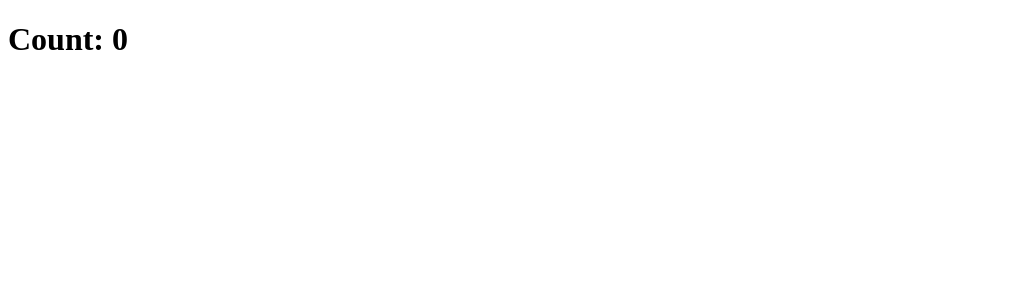
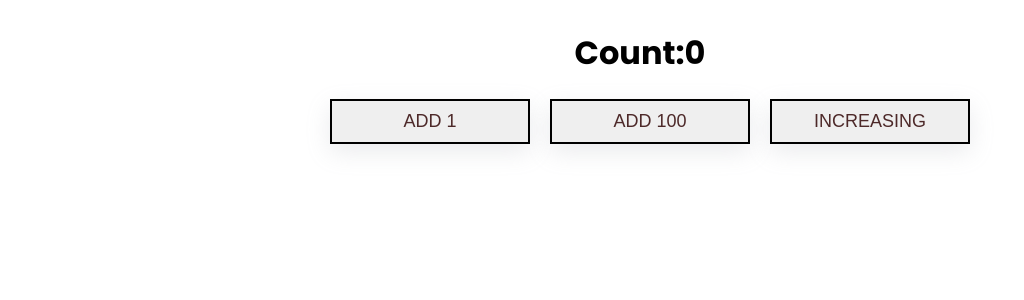
Before and after one commit to mate-academy/react_counter, a React (Create React App) app: page / in a window 1280 px wide. Shown: the top 300 px of the page, without its empty margins (0-1024 px from the left). Built offline with nearby package versions, Linux system fonts and the light colour scheme; the HTML template or start-up script is replaced by a standard one.

Commit message:
Solution

```diff
--- a/package.json
+++ b/package.json
@@ -17,7 +17,7 @@
     "@mate-academy/cypress-tools": "^1.0.4",
     "@mate-academy/eslint-config-react": "*",
     "@mate-academy/eslint-config-react-typescript": "*",
-    "@mate-academy/scripts": "^1.2.1",
+    "@mate-academy/scripts": "^1.2.3",
     "@mate-academy/students-ts-config": "*",
     "@mate-academy/stylelint-config": "*",
     "@types/node": "^17.0.23",
--- a/src/App.tsx
+++ b/src/App.tsx
@@ -1,18 +1,9 @@
 import React from 'react';
 import './App.scss';
+import { Counter } from './Counter/Counter';
 
-class App extends React.Component {
-  addOne = () => {};
-
-  add100 = () => {};
-
-  increase = () => {};
-
-  render() {
-    return (
-      <h1>Count: 0</h1>
-    );
-  }
-}
+const App: React.FC = () => (
+  <Counter />
+);
 
 export default App;
--- /dev/null
+++ b/src/Counter/Counter.scss
@@ -0,0 +1,31 @@
+@import url("https://fonts.googleapis.com/css2?family=Poppins:wght@400;700&display=swap");
+
+html {
+  font-family: "Poppins", sans-serif;
+}
+
+.counter {
+  display: flex;
+  flex-direction: column;
+  justify-content: center;
+  align-items: center;
+  &__btn {
+    width: 200px;
+    padding: 10px 5px;
+    margin-left: 20px;
+
+    border: 2px solid black;
+    box-shadow: rgba(149, 157, 165, 0.2) 0 8px 24px;
+
+    color: #4d2929;
+    font-size: 18px;
+    cursor: pointer;
+    text-transform: uppercase;
+
+    transition: box-shadow 1s;
+
+    &:hover {
+      box-shadow: rgba(0, 0, 0, 0.35) 0 5px 15px;
+    }
+  }
+}
--- /dev/null
+++ b/src/Counter/Counter.tsx
@@ -0,0 +1,70 @@
+import React from 'react';
+import './Counter.scss';
+
+type State = {
+  count: number;
+};
+
+export class Counter extends React.Component<{}, State> {
+  state: State = {
+    count: 0,
+  };
+
+  addOne = () => {
+    this.setState((state) => ({
+      count: state.count + 1,
+    }));
+  };
+
+  add100 = () => {
+    this.setState((state) => ({
+      count: state.count + 100,
+    }));
+  };
+
+  increaseCounter = () => {
+    const { count } = this.state;
+
+    this.addOne();
+
+    if (count % 5 === 0) {
+      this.add100();
+    }
+  };
+
+  render() {
+    return (
+      <div className="counter">
+        <h1>
+          Count:
+          {this.state.count}
+        </h1>
+        <div className="counter__btn-wrp">
+          <button
+            type="button"
+            className="counter__btn"
+            onClick={this.addOne}
+          >
+            add 1
+          </button>
+
+          <button
+            type="button"
+            className="counter__btn"
+            onClick={this.add100}
+          >
+            add 100
+          </button>
+
+          <button
+            type="button"
+            className="counter__btn"
+            onClick={this.increaseCounter}
+          >
+            increasing
+          </button>
+        </div>
+      </div>
+    );
+  }
+}
```
Also changed, not shown: 2 other files (tests, documents, lock files or other folders).
